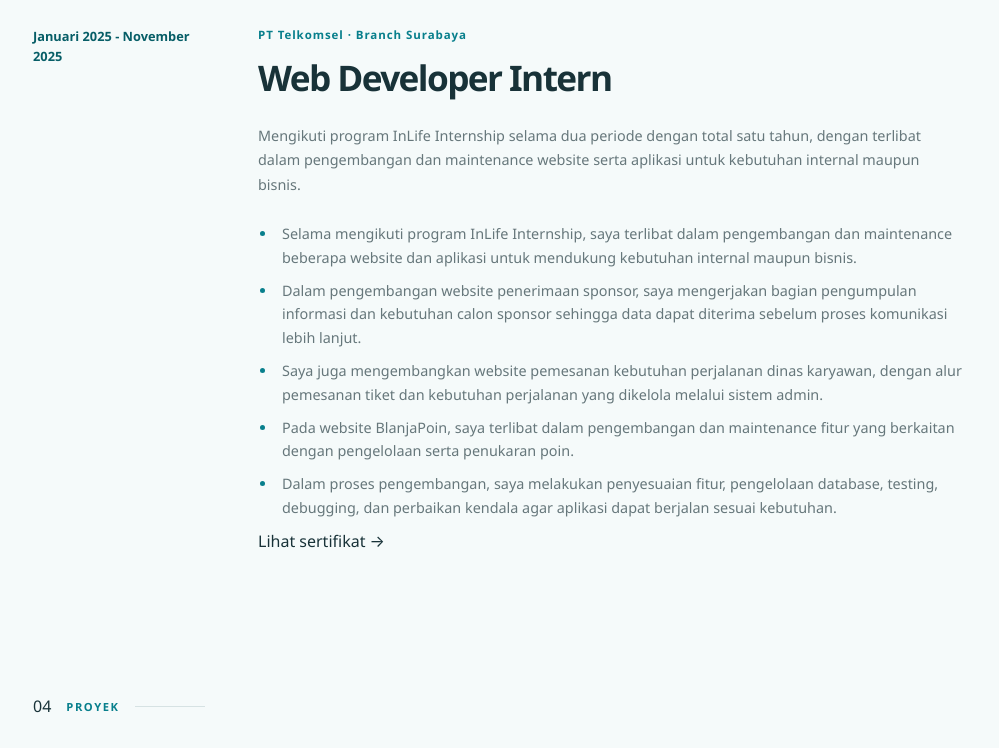
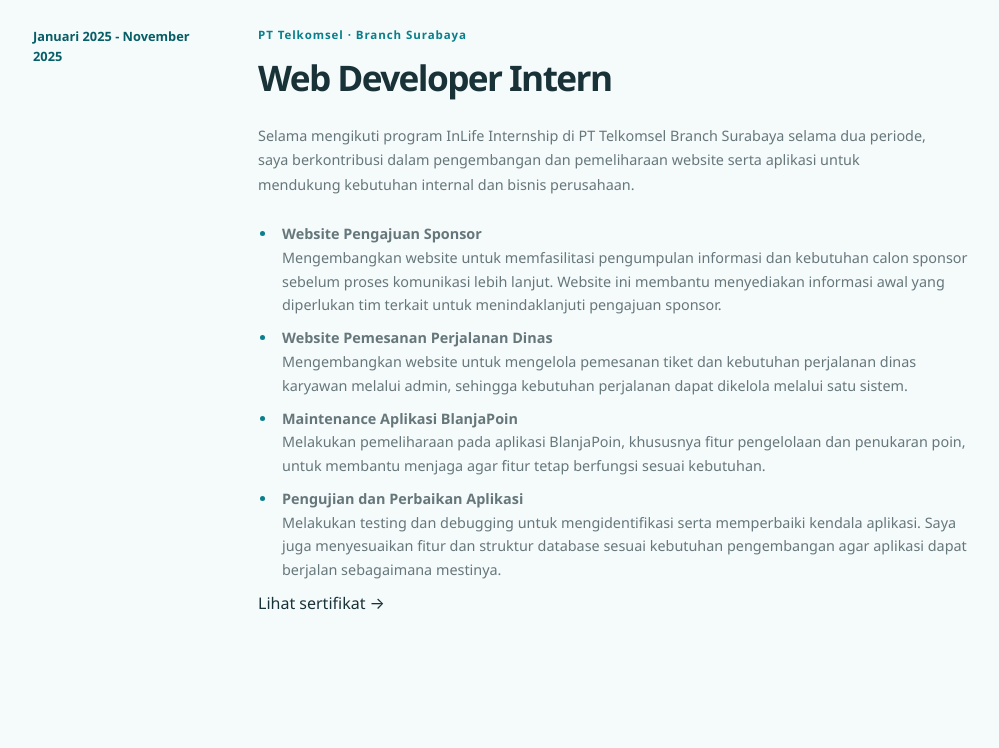
Before and after one commit to Shafiraaa12/Portofolio, a plain HTML site: page index.html in a window 1280 px wide. Shown: the part 2640-3388 px from the top of the page, without its empty margins (17-1016 px from the left). Drawn offline with Linux system fonts and the light colour scheme.

Commit message:
Update portfolio

```diff
--- a/index.html
+++ b/index.html
@@ -448,40 +448,42 @@
             </h2>
 
             <p class="experience__description">
-    Mengikuti program InLife Internship selama dua periode dengan total
-    satu tahun, dengan terlibat dalam pengembangan dan maintenance
-    website serta aplikasi untuk kebutuhan internal maupun bisnis.
+              Selama mengikuti program InLife Internship di PT Telkomsel Branch
+              Surabaya selama dua periode, saya berkontribusi dalam pengembangan
+              dan pemeliharaan website serta aplikasi untuk mendukung kebutuhan
+              internal dan bisnis perusahaan.
             </p>
 
             <ul class="experience__list">
 
               <li>
-                 Selama mengikuti program InLife Internship, saya terlibat dalam
-    pengembangan dan maintenance beberapa website dan aplikasi untuk
-    mendukung kebutuhan internal maupun bisnis.
+                <strong>Website Pengajuan Sponsor</strong><br>
+                Mengembangkan website untuk memfasilitasi pengumpulan informasi
+                dan kebutuhan calon sponsor sebelum proses komunikasi lebih lanjut.
+                Website ini membantu menyediakan informasi awal yang diperlukan
+                tim terkait untuk menindaklanjuti pengajuan sponsor.
               </li>
 
               <li>
-         Dalam pengembangan website penerimaan sponsor, saya mengerjakan
-    bagian pengumpulan informasi dan kebutuhan calon sponsor sehingga
-    data dapat diterima sebelum proses komunikasi lebih lanjut.
+                <strong>Website Pemesanan Perjalanan Dinas</strong><br>
+                Mengembangkan website untuk mengelola pemesanan tiket dan kebutuhan
+                perjalanan dinas karyawan melalui admin, sehingga kebutuhan
+                perjalanan dapat dikelola melalui satu sistem.
               </li>
 
               <li>
-       Saya juga mengembangkan website pemesanan kebutuhan perjalanan dinas
-    karyawan, dengan alur pemesanan tiket dan kebutuhan perjalanan
-    yang dikelola melalui sistem admin.
+                <strong>Maintenance Aplikasi BlanjaPoin</strong><br>
+                Melakukan pemeliharaan pada aplikasi BlanjaPoin, khususnya fitur
+                pengelolaan dan penukaran poin, untuk membantu menjaga agar fitur
+                tetap berfungsi sesuai kebutuhan.
               </li>
 
               <li>
-        Pada website BlanjaPoin, saya terlibat dalam pengembangan dan
-    maintenance fitur yang berkaitan dengan pengelolaan serta
-    penukaran poin.
-      </li>
-       <li>
-    Dalam proses pengembangan, saya melakukan penyesuaian fitur,
-    pengelolaan database, testing, debugging, dan perbaikan kendala
-    agar aplikasi dapat berjalan sesuai kebutuhan.
+                <strong>Pengujian dan Perbaikan Aplikasi</strong><br>
+                Melakukan testing dan debugging untuk mengidentifikasi serta
+                memperbaiki kendala aplikasi. Saya juga menyesuaikan fitur dan
+                struktur database sesuai kebutuhan pengembangan agar aplikasi
+                dapat berjalan sebagaimana mestinya.
               </li>
 
     </ul>
@@ -718,12 +720,12 @@
         <div class="education__documents">
 
           <a
-            href="files/SKL.pdf"
+            href="files/ijazah.pdf"
             target="_blank"
             rel="noopener"
             class="education__document"
           >
-            SKL
+            Ijazah
           </a>
 
           <a
```
Also changed, not shown: 3 other files. Lines whose indentation alone changed are shown as unchanged.
